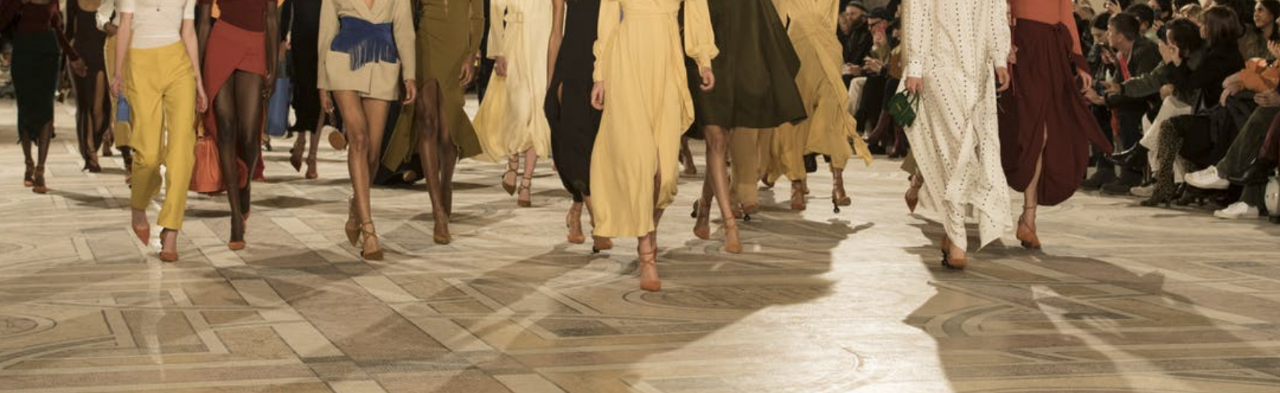
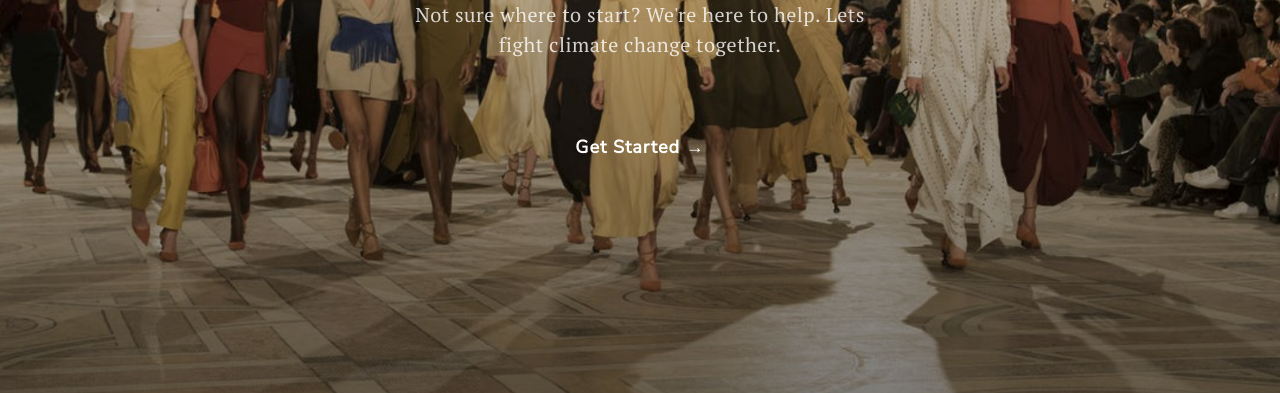
Before and after one commit to caronjohann/qui-climate, a plain HTML site: page index.html in a window 1280 px wide. Shown: the part 407-800 px from the top of the page. Drawn offline with Linux system fonts and the light colour scheme.

Commit message:
Navigation and header added

```diff
--- a/css/style.css
+++ b/css/style.css
@@ -1,26 +1,124 @@
-/* :root {
-  --dark-text: ;
-  --light-text: ;
-  --medium-text: ;
-} */
+/* Variables */
+:root {
+  --text-dark: #000;
+  --text-light: #fff;
+  --text-medium: rgb(219, 219, 219);
+  --bg-light: #fff;
+  --bg-dark: #000;
+  --site-width: 1100px;
+}
 
+/* CSS Reset */
 * {
   margin: 0;
   padding: 0;
   box-sizing: border-box;
 }
 
+/* Main Styles */
+html {
+  font-size: 10px;
+}
+
+body {
+  font-family: 'Nunito Sans', sans-serif;
+  font-size: 2.2rem;
+  line-height: 1.4;
+  -webkit-font-smoothing: antialiased;
+
+  background-color: var(--bg-light);
+  color: var(--text-dark);
+
+  margin: 0 auto;
+}
+
+a {
+  color: var(--text-dark);
+  text-decoration: none;
+}
+
+ul {
+  list-style: none;
+}
+
+/* Header Background */
 header {
-  background: url(../img/hero.jpg) no-repeat center center/cover;
+  background: linear-gradient(
+  rgba(255, 255, 255, 0),
+  rgba(0, 0, 0, 0.5)
+  ),
+  url(../img/hero.jpg) no-repeat center center/cover;
+
   width: 100vw;
   height: 100vh;
   overflow: hidden;
 }
 
+/* Top Navigation */
 nav {
   position: fixed;
+  padding: 2.5rem 5rem;
+  width: 100%;
+  z-index: 1;
+}
+
+nav ul {
   display: flex;
   justify-content: space-between;
   align-items: center;
-  padding: 25px 50px;
 }
+
+nav ul a {
+  display: inline-block;
+  font-size: 1.8rem;
+  font-weight: 600;
+  color: var(--text-light);
+  opacity: 0.5;
+  letter-spacing: 1.5px;
+}
+
+/* Header Main Content */
+.header-content {
+  display: flex;
+  flex-direction: column;
+  align-items: center;
+  justify-content: center;
+  color: var(--text-light);
+  height: 100%;
+}
+
+.header-content,
+.header-content h1 img {
+  text-align: center;
+}
+
+.header-content h1 img {
+  shape-rendering: crispEdges;
+  display: inline-block;
+  width: 8.5rem;
+  margin-bottom: 3.5rem;
+}
+
+.header-content h2 {
+  font-size: 2.8rem;
+  font-weight: normal;
+  letter-spacing: 0.1rem;
+  margin-bottom: 1.5rem;
+}
+
+.header-content p {
+  font-family: 'PT Serif', serif;
+  font-size: 2rem;
+  line-height: 1.5;
+  letter-spacing: 0.05rem;
+  opacity: 0.8;
+  max-width: 45rem;
+  margin-bottom: 7.5rem;
+}
+
+.header-content a {
+  font-size: 1.8rem;
+  font-weight: 600;
+  letter-spacing: 0.1rem;
+  color: var(--text-light);
+}
--- a/index.html
+++ b/index.html
@@ -7,6 +7,7 @@
   <meta name="description" content="Fighting climate change together with a simple three step process.">
   <meta name="keywords" content="climate change, save the planet, global warming, fight climate change, help the planet, climate change simple, fix climate change">
   <link rel="stylesheet" href="css/style.css">
+  <link href="https://fonts.googleapis.com/css?family=Nunito+Sans|PT+Serif" rel="stylesheet">
   <title>Qui Climate | Fighting Climate Change Together</title>
 </head>
 <body>
@@ -19,6 +20,13 @@
         <li><a href="#">Contact</a></li>
       </ul>
     </nav>
+
+    <div class="header-content">
+      <h1><img src="img/logo.svg" alt="Qui Climate"></h1>
+      <h2>Lets save the planet</h2>
+      <p>Not sure where to start? We're here to help. Lets fight climate change together.</p>
+      <a href="#">Get Started →</a>
+    </div>
   </header>
 
 </body>
```
Also changed, not shown: img/logo.svg (added).
